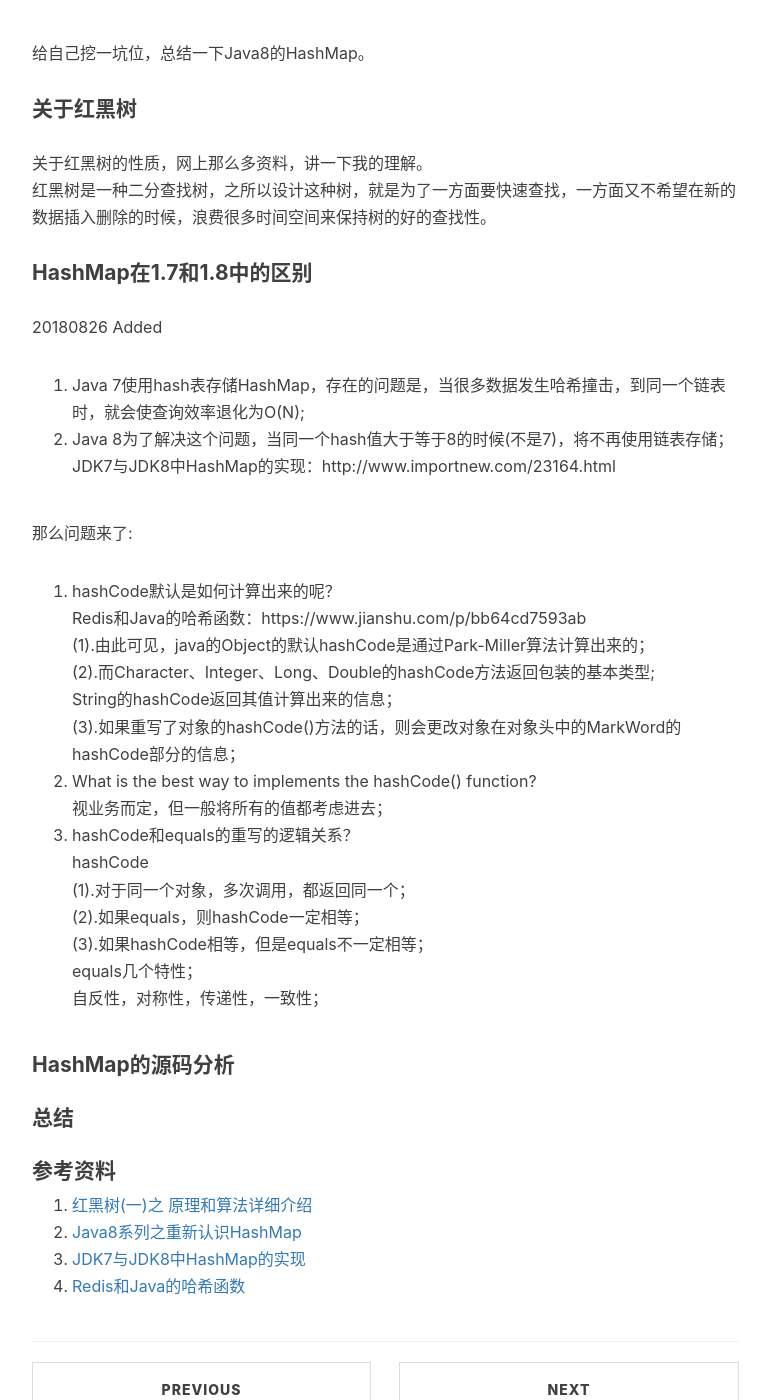
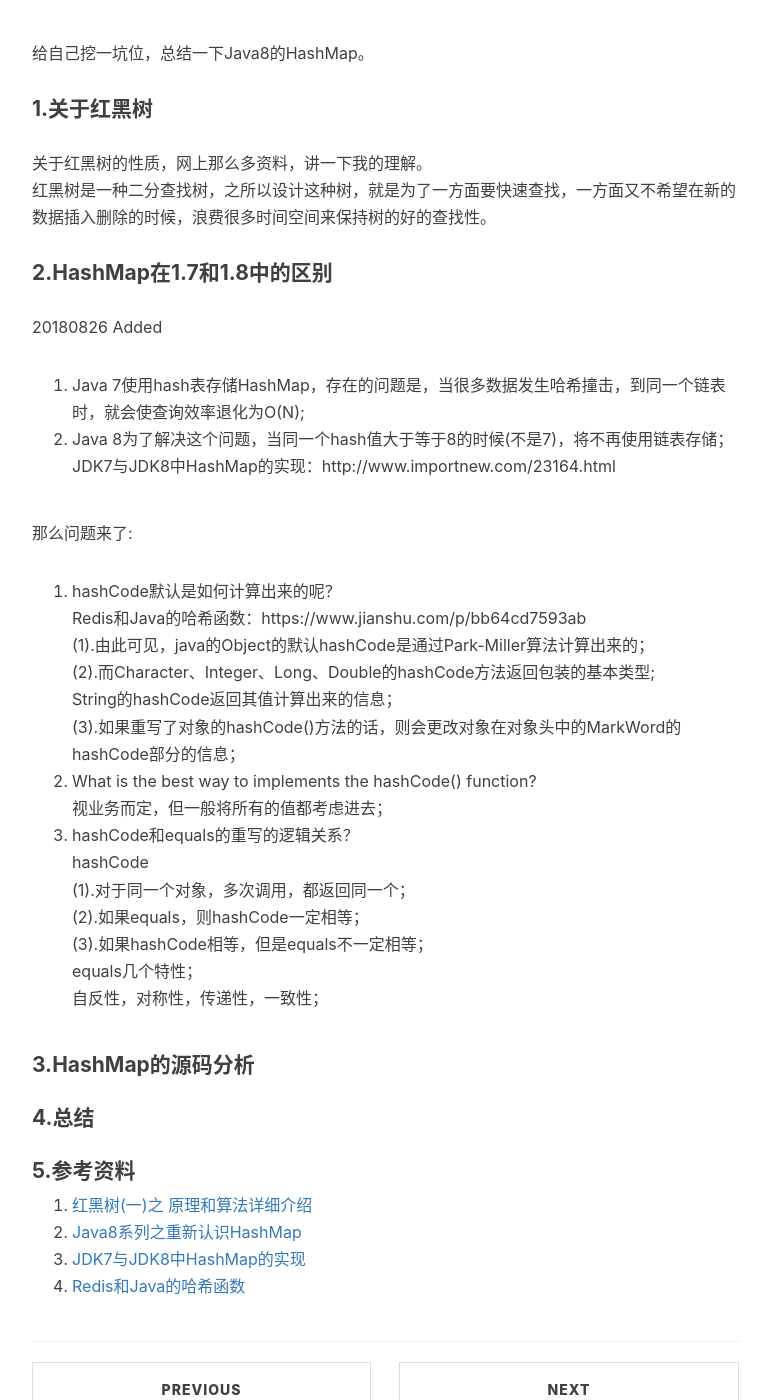
Before and after one commit to baiscjava/basicjava.github.io, a Jekyll site: the page built from _posts/2017-09-03-总结Java8的HashMap.md, in a window 1280 px wide and 1400 px high, scrolled down 467 px. Shown: the whole window, without its empty margins (233-1003 px from the left). Built offline with Jekyll 4.4.1, drawn with Linux system fonts in a browser that asks for light colours; nearby versions of some CDN libraries; comment, search, counter and statistics services are not loaded.

Commit message:
Update 2017-09-03-总结Java8的HashMap.md

```diff
--- a/_posts/2017-09-03-总结Java8的HashMap.md
+++ b/_posts/2017-09-03-总结Java8的HashMap.md
@@ -10,11 +10,11 @@ tags:
 
 给自己挖一坑位，总结一下Java8的HashMap。<br>
 
-#### 关于红黑树<br>
+#### 1.关于红黑树<br>
 关于红黑树的性质，网上那么多资料，讲一下我的理解。<br>
 红黑树是一种二分查找树，之所以设计这种树，就是为了一方面要快速查找，一方面又不希望在新的数据插入删除的时候，浪费很多时间空间来保持树的好的查找性。<br>
 
-#### HashMap在1.7和1.8中的区别<br>
+#### 2.HashMap在1.7和1.8中的区别<br>
 20180826 Added<br>
 1. Java 7使用hash表存储HashMap，存在的问题是，当很多数据发生哈希撞击，到同一个链表时，就会使查询效率退化为O(N);<br>
 2. Java 8为了解决这个问题，当同一个hash值大于等于8的时候(不是7)，将不再使用链表存储；<br>
@@ -37,11 +37,11 @@ hashCode<br>
 equals几个特性；<br>
 自反性，对称性，传递性，一致性；<br>
 
-#### HashMap的源码分析<br>
+#### 3.HashMap的源码分析<br>
 
-#### 总结<br>
+#### 4.总结<br>
 
-#### 参考资料<br>
+#### 5.参考资料<br>
 1. [红黑树(一)之 原理和算法详细介绍](https://www.cnblogs.com/skywang12345/p/3245399.html)
 2. [Java8系列之重新认识HashMap](http://www.importnew.com/20386.html)
 3. [JDK7与JDK8中HashMap的实现](http://www.importnew.com/23164.html)
```
